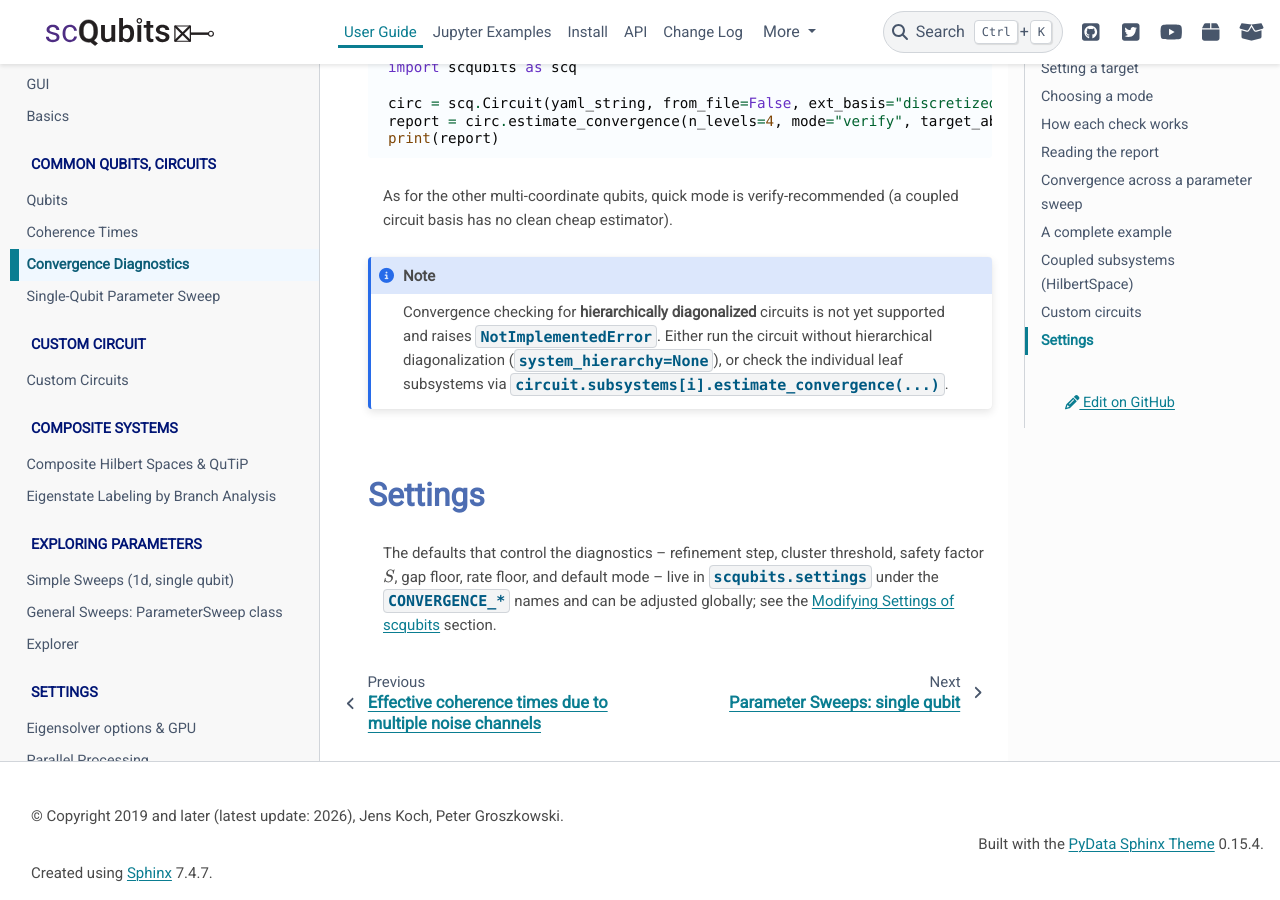
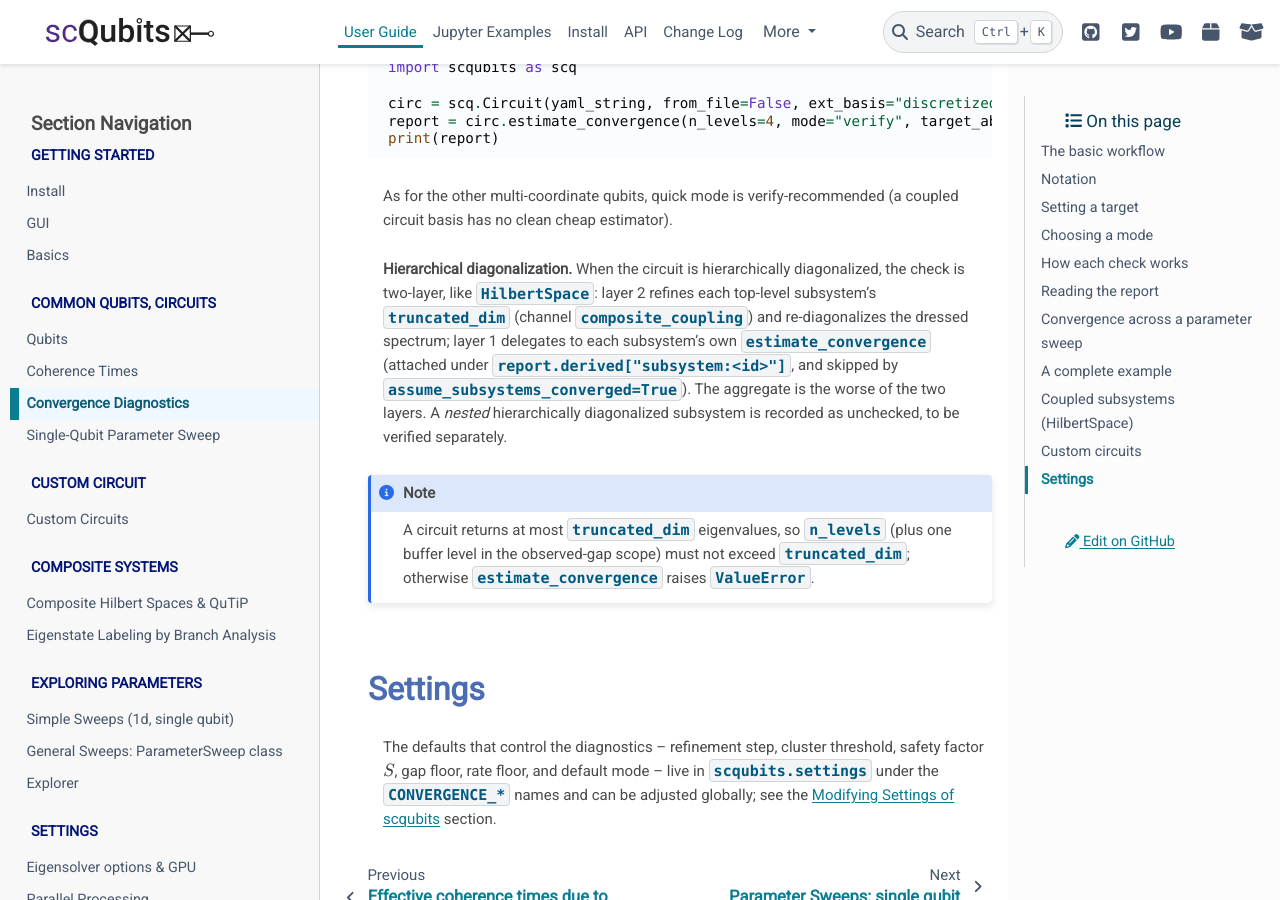
Before and after one commit to scqubits/scqubits-doc, a Sphinx documentation site: the page built from docs/source/guide/convergence/guide-convergence.rst, in a window 1280 px wide and 900 px high, scrolled down 15809 px. Built offline with Sphinx 7.4.7 and the PyData theme 0.15.4, drawn with Linux system fonts in a browser that asks for light colours; pages that are not in the unit, such as notebooks, are missing from menus; some of the changed text lies outside the part shown.

Commit message:
convergence guide: document hierarchically-diagonalized Circuit (Stage 3b)
HD circuits are now supported: replace the "not yet supported" note with the
two-layer description (layer-2 truncated_dim refinement on composite_coupling +
layer-1 subsystem delegation under derived; assume_subsystems_converged; nested-HD
recorded as unchecked) and note the n_levels <= truncated_dim constraint. Drop the
"not hierarchically diagonalized" qualifier in the availability note.

Co-Authored-By: Claude Opus 4.7 <noreply@anthropic.com>

```diff
--- a/docs/source/guide/convergence/guide-convergence.rst
+++ b/docs/source/guide/convergence/guide-convergence.rst
@@ -723,12 +723,20 @@ dominant channel names the cutoff to grow::
 As for the other multi-coordinate qubits, quick mode is verify-recommended (a
 coupled circuit basis has no clean cheap estimator).
 
+**Hierarchical diagonalization.** When the circuit is hierarchically diagonalized,
+the check is two-layer, like :class:`.HilbertSpace`: layer 2 refines each top-level
+subsystem's ``truncated_dim`` (channel ``composite_coupling``) and re-diagonalizes
+the dressed spectrum; layer 1 delegates to each subsystem's own
+``estimate_convergence`` (attached under ``report.derived["subsystem:<id>"]``, and
+skipped by ``assume_subsystems_converged=True``). The aggregate is the worse of the
+two layers. A *nested* hierarchically diagonalized subsystem is recorded as
+unchecked, to be verified separately.
+
 .. note::
 
-   Convergence checking for **hierarchically diagonalized** circuits is not yet
-   supported and raises :class:`NotImplementedError`. Either run the circuit
-   without hierarchical diagonalization (``system_hierarchy=None``), or check the
-   individual leaf subsystems via ``circuit.subsystems[i].estimate_convergence(...)``.
+   A circuit returns at most ``truncated_dim`` eigenvalues, so ``n_levels`` (plus
+   one buffer level in the observed-gap scope) must not exceed ``truncated_dim``;
+   otherwise ``estimate_convergence`` raises :class:`ValueError`.
 
 
 Settings
```
Also changed, not shown: other parts of docs/source/guide/convergence/guide-convergence.rst (+1 -1 lines).
